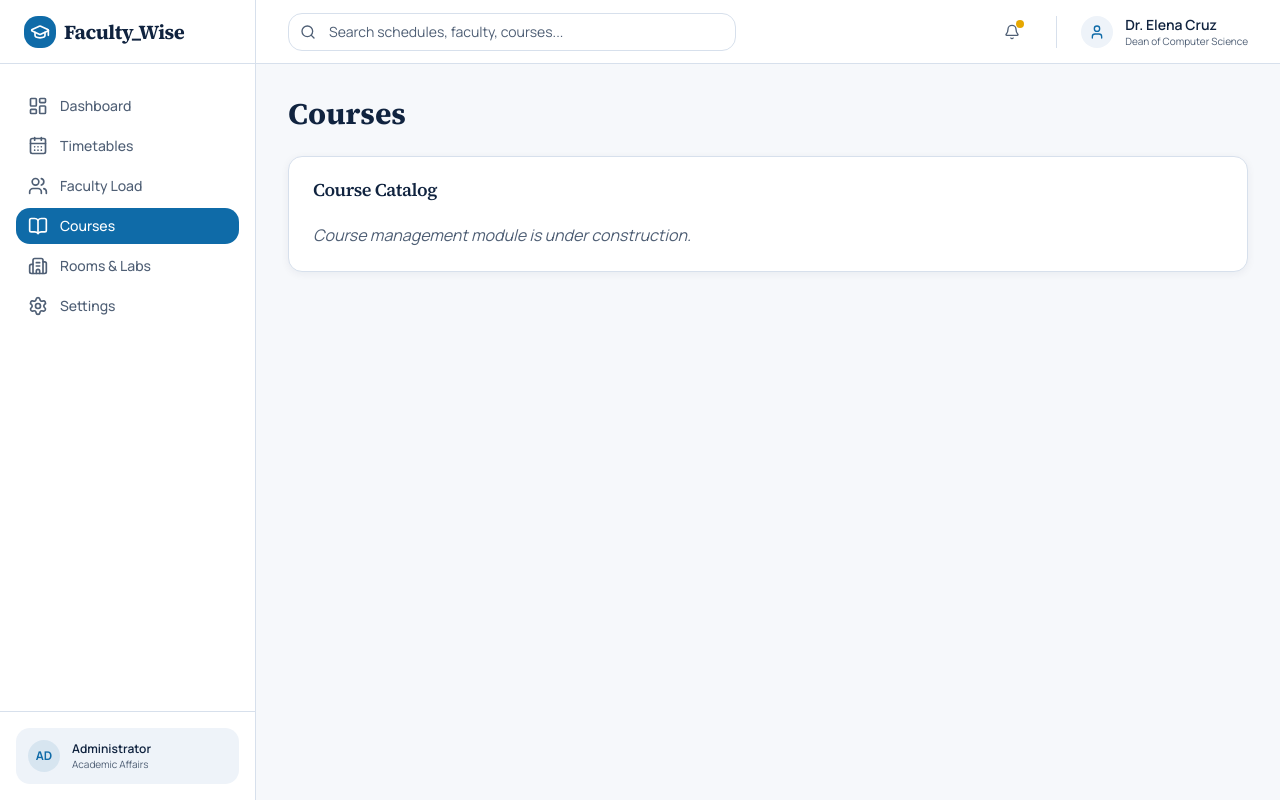
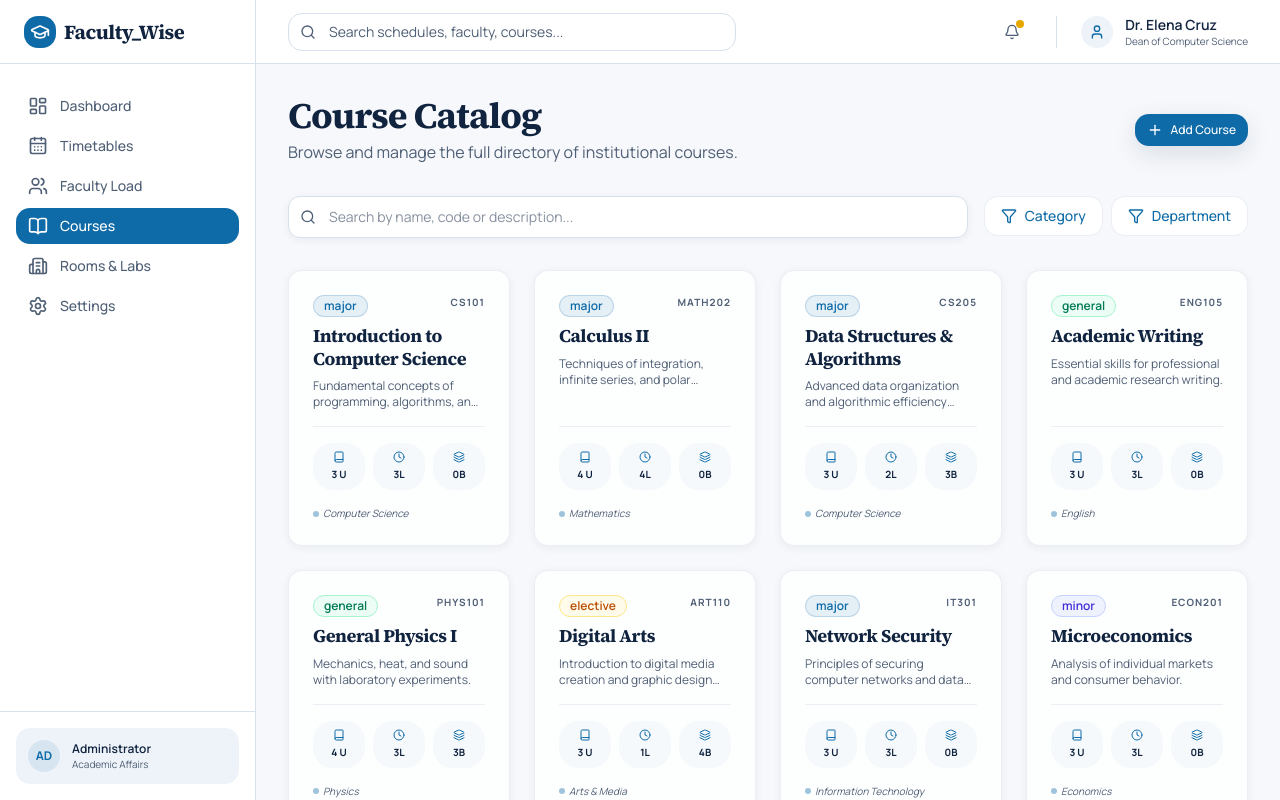
Before and after one commit to WenDEVLIFE/faculti_wise, a Next.js app: page /courses in a window 1280 px wide. Built offline with nearby package versions, Linux system fonts and the light colour scheme.

Commit message:
feat: refactor CoursesPage to use Suspense and CoursesView for improved loading state

```diff
--- a/app/(dashboard)/courses/page.tsx
+++ b/app/(dashboard)/courses/page.tsx
@@ -1,18 +1,17 @@
 import * as React from "react";
-import { Card, CardHeader, CardTitle, CardContent } from "@/components/ui/Card";
+import CoursesView from "@/features/courses/CoursesView";
+import { Suspense } from "react";
+
+export const unstable_instant = { prefetch: "static" };
 
 export default function CoursesPage() {
   return (
-    <div className="space-y-6">
-      <h1 className="text-3xl font-bold text-text font-source-serif">Courses</h1>
-      <Card>
-        <CardHeader>
-          <CardTitle>Course Catalog</CardTitle>
-        </CardHeader>
-        <CardContent>
-          <p className="text-text-muted italic">Course management module is under construction.</p>
-        </CardContent>
-      </Card>
-    </div>
+    <Suspense fallback={<div className="grid grid-cols-1 sm:grid-cols-2 lg:grid-cols-4 gap-6">
+      {Array.from({ length: 8 }).map((_, i) => (
+        <div key={i} className="h-64 animate-pulse bg-surface-alt rounded-2xl" />
+      ))}
+    </div>}>
+      <CoursesView />
+    </Suspense>
   );
 }
```
Also changed, not shown: tsconfig.json (+12 -3 lines).
